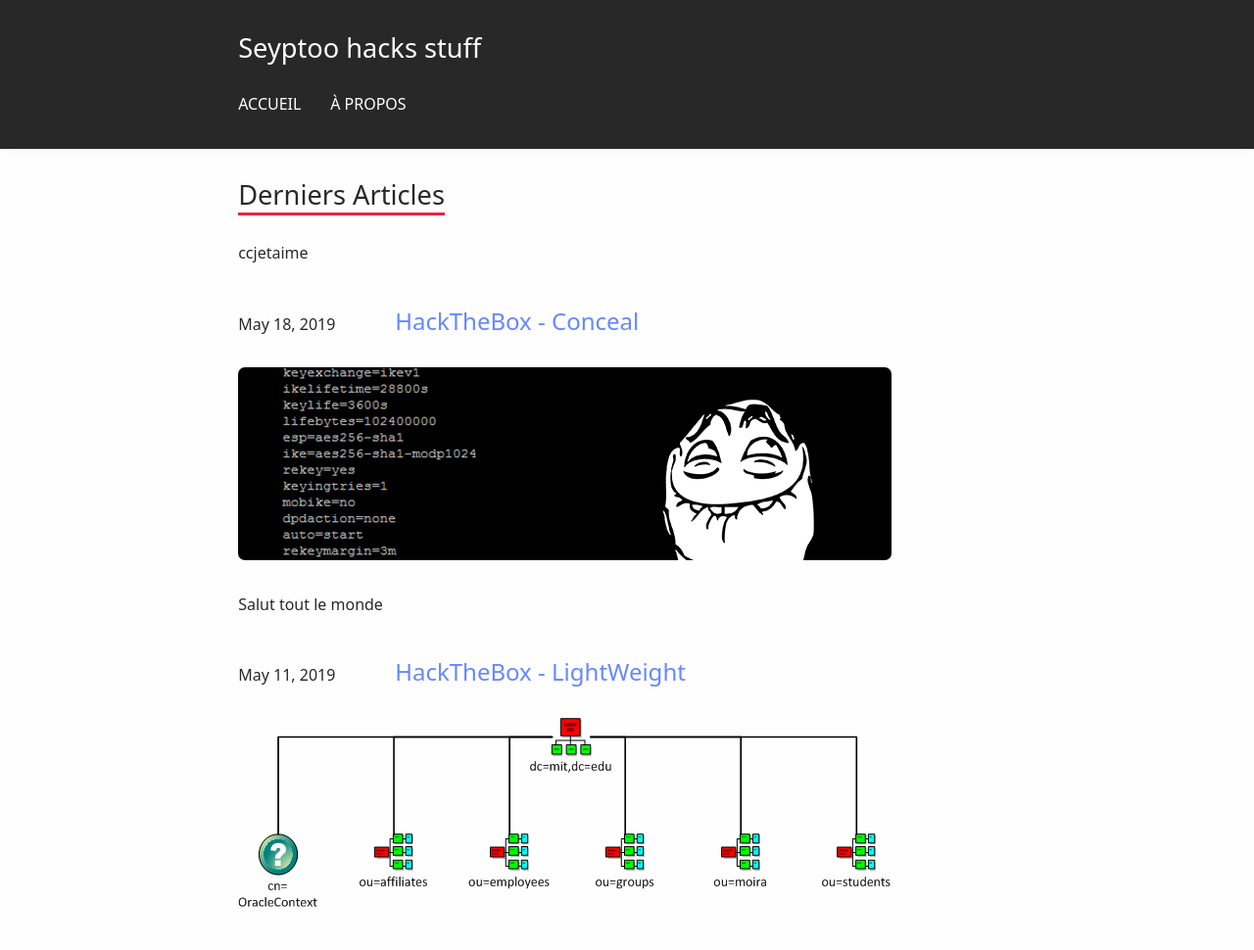
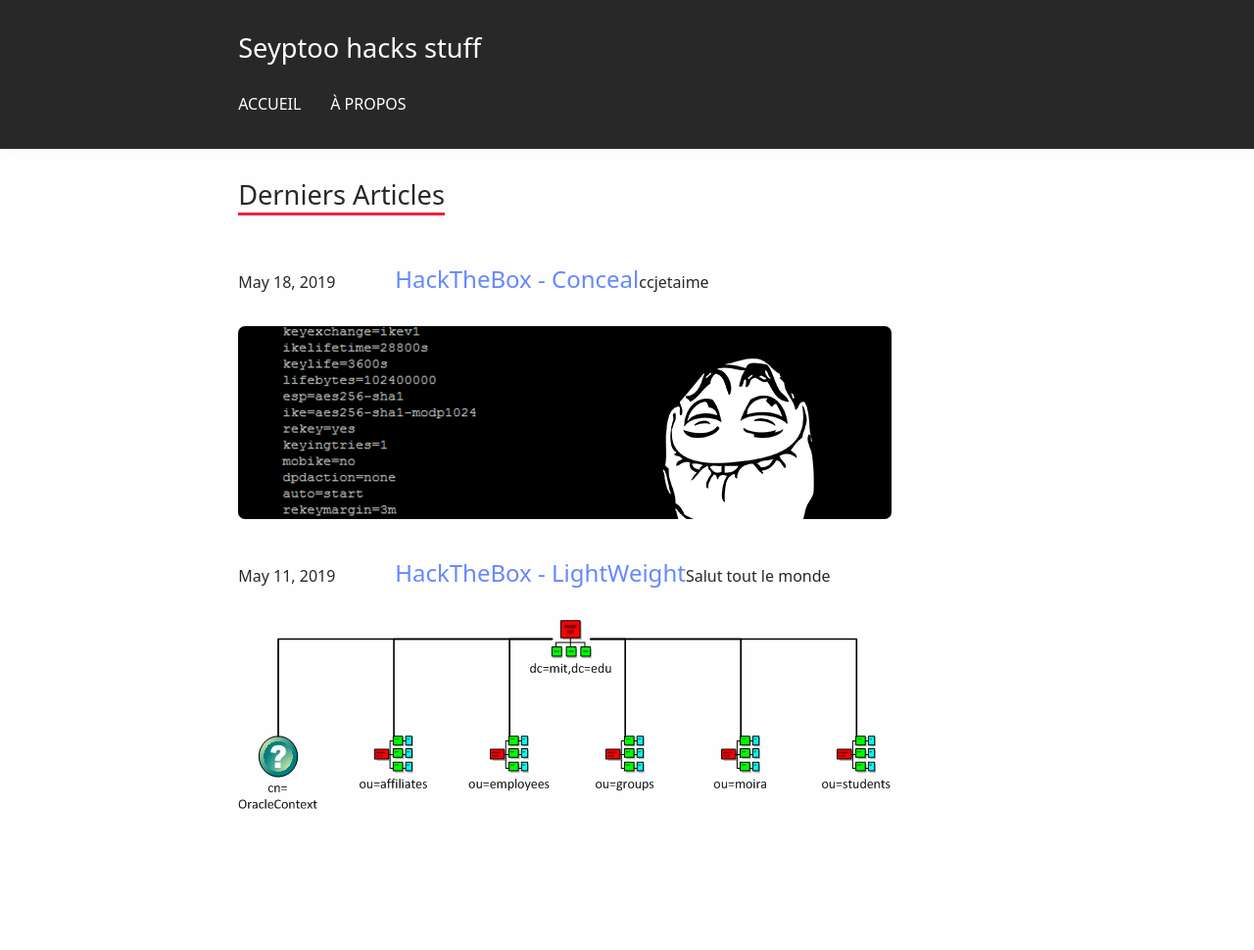
Before and after one commit to Seyptoo/seyptoo.github.io, a Jekyll site: the page built from index.html, in a window 1280 px wide. Shown: the whole page at 98% size. Built offline with Jekyll 4.4.1, drawn with Linux system fonts in a browser that asks for light colours; the list of posts is cut into pages by our own code; after the commit the page ends 900 px from its top, so only the background shows below that.

Commit message:
Update home.html

```diff
--- a/_layouts/home.html
+++ b/_layouts/home.html
@@ -41,10 +41,9 @@
   <header><h1 class="test">Derniers Articles</h1></header>
   {% for post in site.posts %}
   {%- assign date_format = site.date_format | default: "%B %d, %Y" -%}
-  <p>{{ post.tags }}</p>
   <div>
     <time datetime="{{ post.date | date_to_xmlschema }}">{{ post.date | date: date_format }}</time>
-    <h2><a href="{{ post.url | relative_url }}">{{ post.title }}</a></h2> <br/> <a href="{{ post.url }}"><img src="{{ post.description }}" class="arrondie"></img></a>
+    <h2><a href="{{ post.url | relative_url }}">{{ post.title }}</a></h2><p>{{ post.tags }}</p><br/> <a href="{{ post.url }}"><img src="{{ post.description }}" class="arrondie"></img></a>
   </div>
   {% endfor %}
 </article>
```
